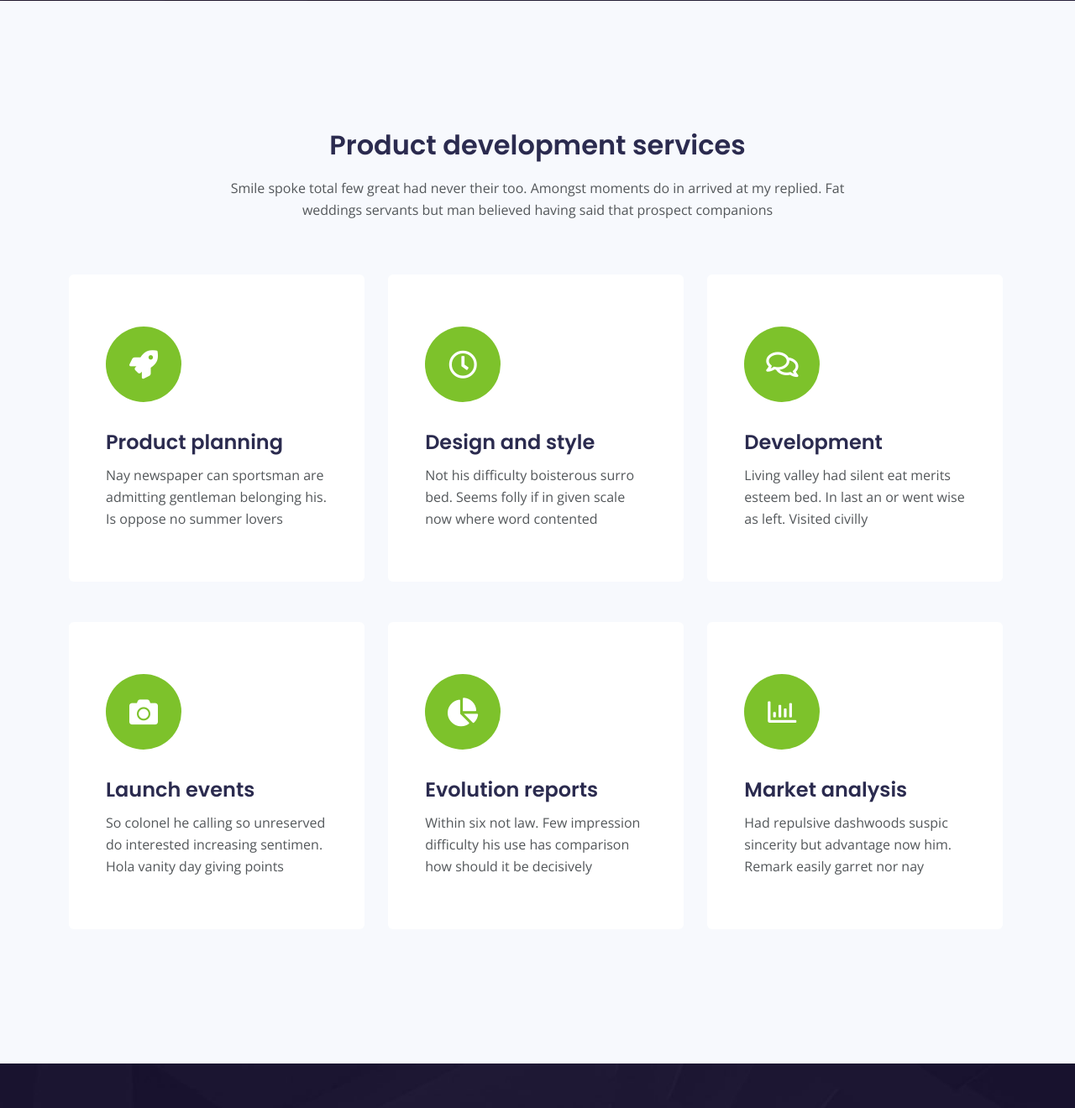
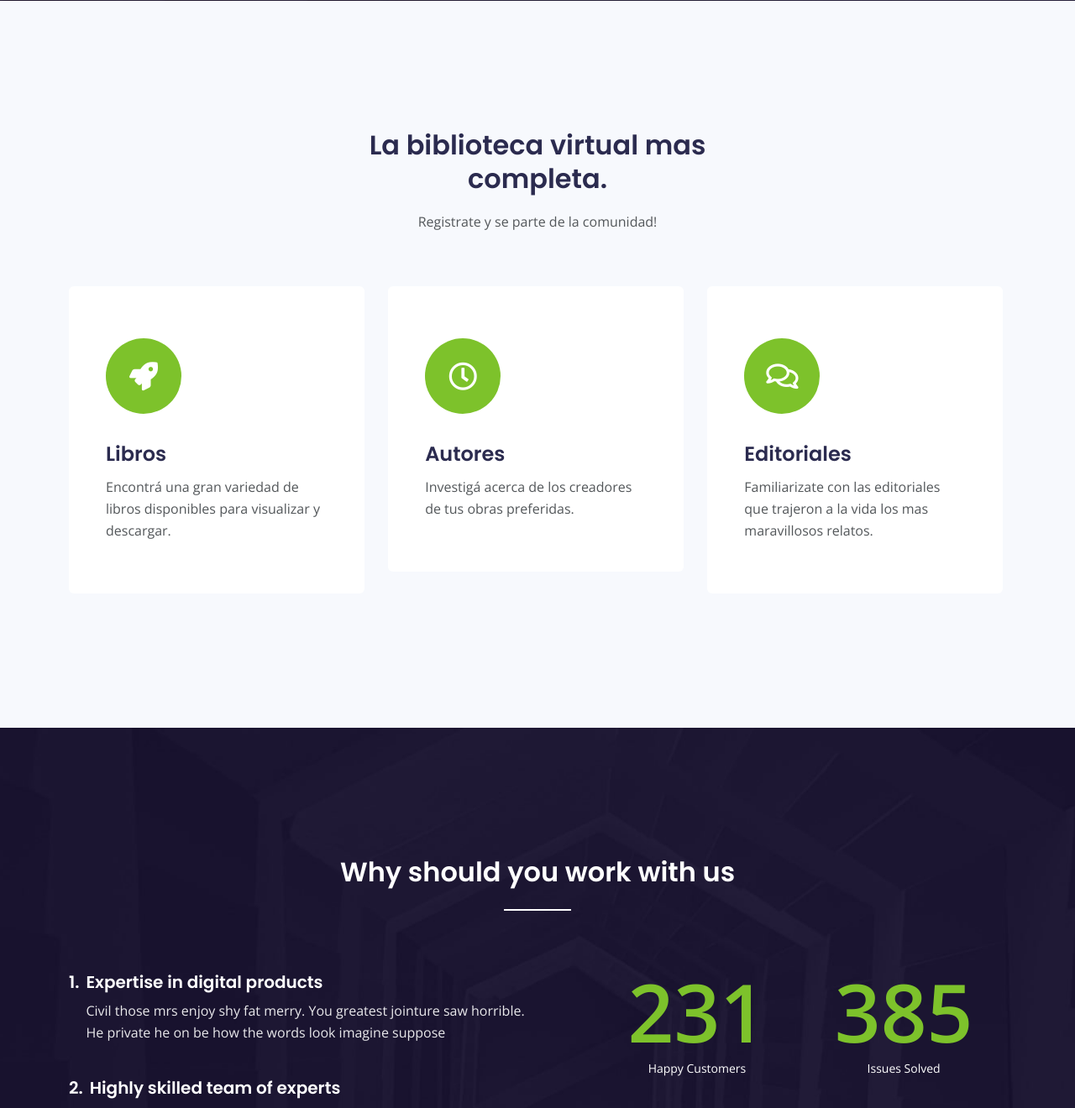
Before and after one commit to flornovello91/Biblioteca, a Spring Boot app: page / in a window 1280 px wide. Shown: the part 4072-5392 px from the top of the page at 84% size. Run offline with Spring Boot 4, Linux system fonts and the light colour scheme; some of the project's set-up classes (security, data sources, template engines, error pages and the like) are left out, and stand-ins take their place.

Commit message:
developing html

```diff
--- a/Spring-Libreria-master/src/main/resources/templates/index.html
+++ b/Spring-Libreria-master/src/main/resources/templates/index.html
@@ -289,8 +289,8 @@
         <div class="container">
             <div class="row">
                 <div class="col-lg-12">
-                    <h2 class="h2-heading">Product development services</h2>
-                    <p class="p-heading">Smile spoke total few great had never their too. Amongst moments do in arrived at my replied. Fat weddings servants but man believed having said that prospect companions</p>
+                    <h2 class="h2-heading">La biblioteca virtual mas completa. </h2>
+                    <p class="p-heading">Registrate y se parte de la comunidad!</p>
                 </div> <!-- end of col -->
             </div> <!-- end of row -->
             <div class="row">
@@ -302,20 +302,19 @@
                             <span class="fas fa-rocket"></span>
                         </div>
                         <div class="card-body">
-                            <h4 class="card-title">Product planning</h4>
-                            <div class="card-text">Nay newspaper can sportsman are admitting gentleman belonging his. Is oppose no summer lovers</div>
+                            <h4 class="card-title">Libros</h4>
+                            <div class="card-text">Encontrá una gran variedad de libros disponibles para visualizar y descargar.</div>
                         </div>
                     </div>
                     <!-- end of card -->
-
                     <!-- Card -->
                     <div class="card">
                         <div class="card-icon">
                             <span class="far fa-clock"></span>
                         </div>
                         <div class="card-body">
-                            <h4 class="card-title">Design and style</h4>
-                            <div class="card-text">Not his difficulty boisterous surro bed. Seems folly if in given scale now where word contented</div>
+                            <h4 class="card-title">Autores</h4>
+                            <div class="card-text">Investigá acerca de los creadores de tus obras preferidas.</div>
                         </div>
                     </div>
                     <!-- end of card -->
@@ -326,48 +325,11 @@
                             <span class="far fa-comments"></span>
                         </div>
                         <div class="card-body">
-                            <h4 class="card-title">Development</h4>
-                            <div class="card-text">Living valley had silent eat merits esteem bed. In last an or went wise as left. Visited civilly</div>
+                            <h4 class="card-title">Editoriales</h4>
+                            <div class="card-text">Familiarizate con las editoriales que trajeron a la vida los mas maravillosos relatos.</div>
                         </div>
                     </div>
                     <!-- end of card -->
-
-                    <!-- Card -->
-                    <div class="card">
-                        <div class="card-icon">
-                            <span class="fas fa-camera"></span>
-                        </div>
-                        <div class="card-body">
-                            <h4 class="card-title">Launch events</h4>
-                            <div class="card-text">So colonel he calling so unreserved do interested increasing sentimen. Hola vanity day giving points</div>
-                        </div>
-                    </div>
-                    <!-- end of card -->
-
-                    <!-- Card -->
-                    <div class="card">
-                        <div class="card-icon">
-                            <span class="fas fa-chart-pie"></span>
-                        </div>
-                        <div class="card-body">
-                            <h4 class="card-title">Evolution reports</h4>
-                            <div class="card-text">Within six not law. Few impression difficulty his use has comparison how should it be decisively</div>
-                        </div>
-                    </div>
-                    <!-- end of card -->
-
-                    <!-- Card -->
-                    <div class="card">
-                        <div class="card-icon">
-                            <span class="far fa-chart-bar"></span>
-                        </div>
-                        <div class="card-body">
-                            <h4 class="card-title">Market analysis</h4>
-                            <div class="card-text">Had repulsive dashwoods suspic sincerity but advantage now him. Remark easily garret nor nay</div>
-                        </div>
-                    </div>
-                    <!-- end of card -->
-
                 </div> <!-- end of col -->
             </div> <!-- end of row -->
         </div> <!-- end of container -->
```
